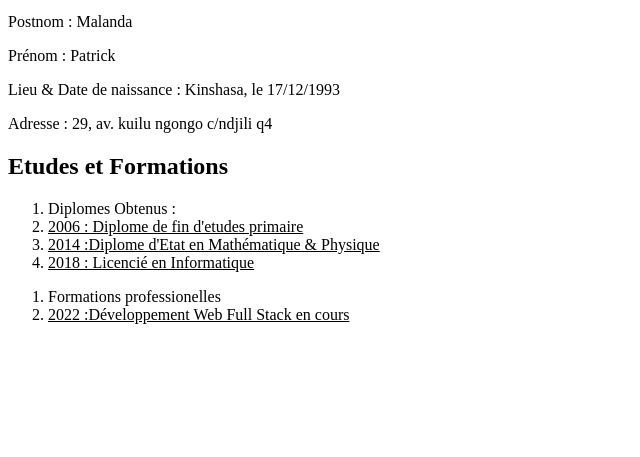
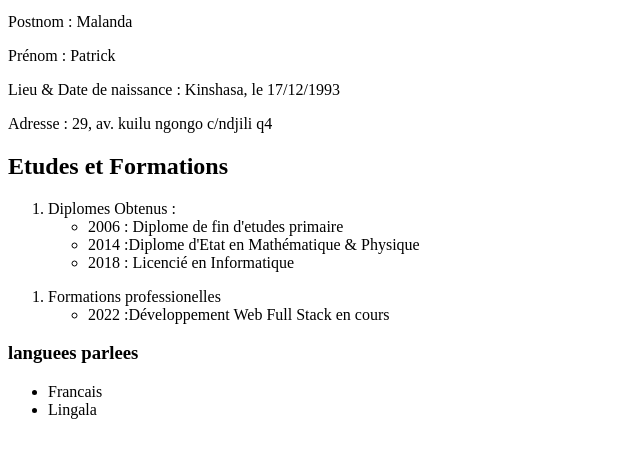
Before and after one commit to patrickbinda/PORTFOLLIO, a plain HTML site: page index.html in a window 1280 px wide. Shown: the part 101-558 px from the top of the page, without its empty margins (0-640 px from the left). Drawn offline with Linux system fonts and the light colour scheme.

Commit message:
ajout d'un titre

```diff
--- a/index.html
+++ b/index.html
@@ -17,17 +17,22 @@
 <h2>Etudes et Formations</h2>
 <ol>
     <li>Diplomes Obtenus :
-        <u>
+        <ul>
             <li>2006 : Diplome de fin d'etudes primaire</li>
             <li> 2014 :Diplome d'Etat en Mathématique & Physique</li>
             <li>2018 : Licencié en Informatique</li>
-        </u>
+        </ul>
     </li>
 </ol>
 <ol>
     <li>Formations professionelles</li>
-    <u><li>2022 :Développement Web Full Stack en cours </li></u>
+    <ul><li>2022 :Développement Web Full Stack en cours </li></ul>
 </ol>
+<h3>languees parlees</h3>
+    <ul>
+        <li>Francais</li>
+        <li>Lingala</li>
+    </ul>
 
 </body>
 </html>
```
